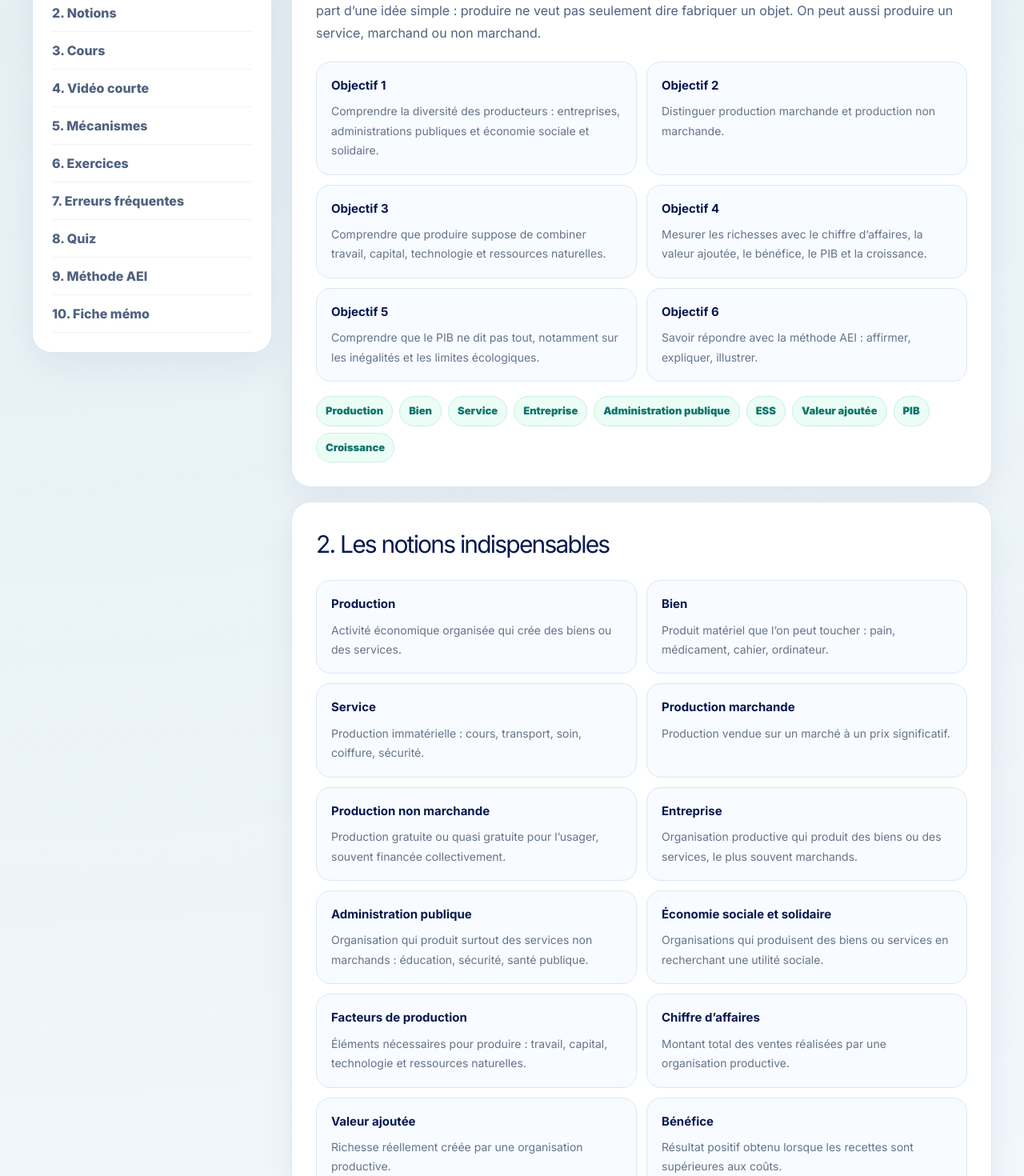
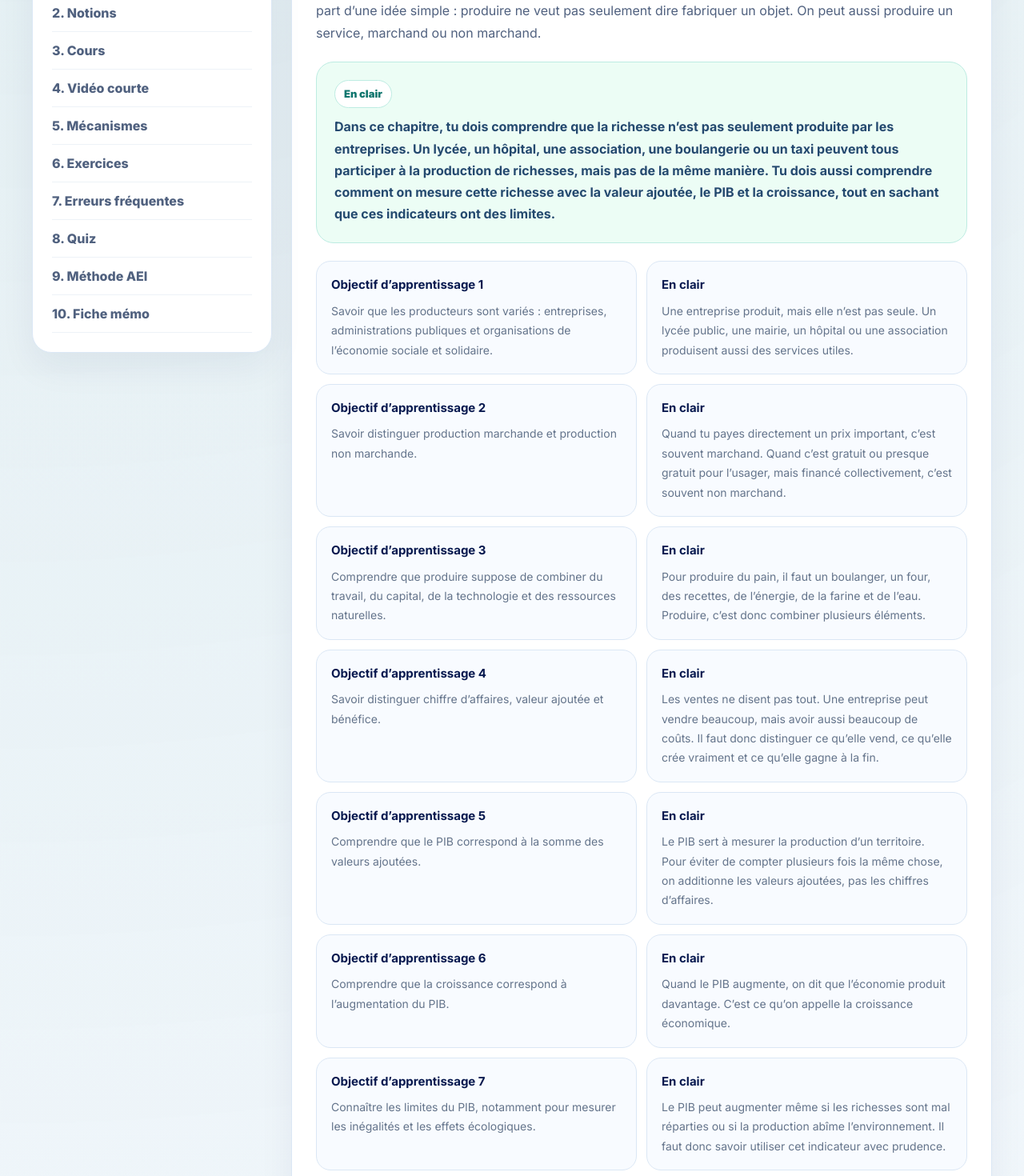
Before and after one commit to menceco-dakasier/capses, a Next.js app: page /seconde/creation-richesses in a window 1280 px wide. Shown: the part 1460-2930 px from the top of the page at 80% size. Built offline with nearby package versions, Linux system fonts and the light colour scheme.

Commit message:
Ajoute objectifs en clair chapitre richesses Seconde

```diff
--- a/src/app/seconde/creation-richesses/page.tsx
+++ b/src/app/seconde/creation-richesses/page.tsx
@@ -1,11 +1,10 @@
 import Link from "next/link";
-import type { CSSProperties } from "react";
 
 const parcours = [
   {
     numero: "01",
     titre: "À savoir",
-    texte: "Les objectifs du chapitre et les attendus essentiels.",
+    texte: "Les objectifs du chapitre et les attendus essentiels expliqués simplement.",
     href: "#savoir",
   },
   {
@@ -107,17 +106,20 @@ const exemples = [
   {
     situation: "Un cours de SES dans un lycée public",
     classement: "Production non marchande de service",
-    justification: "Le service est organisé, légal, financé collectivement et gratuit ou quasi gratuit pour l’usager.",
+    justification:
+      "Le service est organisé, légal, financé collectivement et gratuit ou quasi gratuit pour l’usager.",
   },
   {
     situation: "Un cours de mathématiques donné à son petit frère",
     classement: "Pas une production économique au sens strict",
-    justification: "Il s’agit d’une activité domestique ou familiale, non déclarée et non organisée sur un marché.",
+    justification:
+      "Il s’agit d’une activité domestique ou familiale, non déclarée et non organisée sur un marché.",
   },
   {
     situation: "Du pain vendu dans une boulangerie",
     classement: "Production marchande de bien",
-    justification: "Le pain est un bien matériel vendu sur un marché à un prix significatif.",
+    justification:
+      "Le pain est un bien matériel vendu sur un marché à un prix significatif.",
   },
   {
     situation: "Un transport en taxi",
@@ -127,12 +129,14 @@ const exemples = [
   {
     situation: "Un gâteau réalisé à la maison",
     classement: "Pas une production économique au sens strict",
-    justification: "La production domestique n’est pas comptabilisée comme production économique marchande ou non marchande.",
+    justification:
+      "La production domestique n’est pas comptabilisée comme production économique marchande ou non marchande.",
   },
   {
     situation: "Un dîner au restaurant",
     classement: "Production marchande de service",
-    justification: "Le restaurant vend un service de restauration, même si des biens alimentaires sont utilisés.",
+    justification:
+      "Le restaurant vend un service de restauration, même si des biens alimentaires sont utilisés.",
   },
   {
     situation: "Un médicament vendu en pharmacie",
@@ -142,7 +146,8 @@ const exemples = [
   {
     situation: "Une action des Restos du Cœur",
     classement: "Production de service par l’économie sociale et solidaire",
-    justification: "L’objectif principal est l’utilité sociale, pas la recherche du profit maximal.",
+    justification:
+      "L’objectif principal est l’utilité sociale, pas la recherche du profit maximal.",
   },
 ];
 
@@ -677,6 +682,33 @@ export default function CreationRichessesPage() {
           margin-bottom: 0;
         }
 
+        .clear-box {
+          margin-top: 22px;
+          background: #ecfdf5;
+          border: 1px solid #bdece2;
+          border-radius: 22px;
+          padding: 22px;
+        }
+
+        .clear-label {
+          display: inline-flex;
+          margin-bottom: 10px;
+          background: white;
+          color: #0f766e;
+          border: 1px solid #bdece2;
+          border-radius: 999px;
+          padding: 7px 11px;
+          font-size: 13px;
+          font-weight: 900;
+        }
+
+        .clear-box p {
+          margin: 0;
+          color: #24496f;
+          font-weight: 700;
+          line-height: 1.7;
+        }
+
         .intro-grid,
         .notions-grid,
         .examples-grid,
@@ -991,40 +1023,136 @@ export default function CreationRichessesPage() {
               <h2>1. À savoir pour le chapitre</h2>
 
               <p>
-                La question centrale est : <strong>comment crée-t-on des richesses et comment les mesure-t-on ?</strong>
-                Le chapitre part d’une idée simple : produire ne veut pas seulement dire fabriquer un objet.
-                On peut aussi produire un service, marchand ou non marchand.
+                La question centrale est :{" "}
+                <strong>comment crée-t-on des richesses et comment les mesure-t-on ?</strong>
+                Le chapitre part d’une idée simple : produire ne veut pas seulement dire
+                fabriquer un objet. On peut aussi produire un service, marchand ou non marchand.
               </p>
+
+              <div className="clear-box">
+                <span className="clear-label">En clair</span>
+                <p>
+                  Dans ce chapitre, tu dois comprendre que la richesse n’est pas seulement
+                  produite par les entreprises. Un lycée, un hôpital, une association, une
+                  boulangerie ou un taxi peuvent tous participer à la production de richesses,
+                  mais pas de la même manière. Tu dois aussi comprendre comment on mesure cette
+                  richesse avec la valeur ajoutée, le PIB et la croissance, tout en sachant que
+                  ces indicateurs ont des limites.
+                </p>
+              </div>
 
               <div className="intro-grid">
                 <div className="intro-item">
-                  <strong>Objectif 1</strong>
-                  <span>Comprendre la diversité des producteurs : entreprises, administrations publiques et économie sociale et solidaire.</span>
+                  <strong>Objectif d’apprentissage 1</strong>
+                  <span>
+                    Savoir que les producteurs sont variés : entreprises, administrations publiques
+                    et organisations de l’économie sociale et solidaire.
+                  </span>
                 </div>
 
                 <div className="intro-item">
-                  <strong>Objectif 2</strong>
-                  <span>Distinguer production marchande et production non marchande.</span>
+                  <strong>En clair</strong>
+                  <span>
+                    Une entreprise produit, mais elle n’est pas seule. Un lycée public, une mairie,
+                    un hôpital ou une association produisent aussi des services utiles.
+                  </span>
                 </div>
 
                 <div className="intro-item">
-                  <strong>Objectif 3</strong>
-                  <span>Comprendre que produire suppose de combiner travail, capital, technologie et ressources naturelles.</span>
+                  <strong>Objectif d’apprentissage 2</strong>
+                  <span>
+                    Savoir distinguer production marchande et production non marchande.
+                  </span>
                 </div>
 
                 <div className="intro-item">
-                  <strong>Objectif 4</strong>
-                  <span>Mesurer les richesses avec le chiffre d’affaires, la valeur ajoutée, le bénéfice, le PIB et la croissance.</span>
+                  <strong>En clair</strong>
+                  <span>
+                    Quand tu payes directement un prix important, c’est souvent marchand. Quand
+                    c’est gratuit ou presque gratuit pour l’usager, mais financé collectivement,
+                    c’est souvent non marchand.
+                  </span>
                 </div>
 
                 <div className="intro-item">
-                  <strong>Objectif 5</strong>
-                  <span>Comprendre que le PIB ne dit pas tout, notamment sur les inégalités et les limites écologiques.</span>
+                  <strong>Objectif d’apprentissage 3</strong>
+                  <span>
+                    Comprendre que produire suppose de combiner du travail, du capital, de la
+                    technologie et des ressources naturelles.
+                  </span>
                 </div>
 
                 <div className="intro-item">
-                  <strong>Objectif 6</strong>
-                  <span>Savoir répondre avec la méthode AEI : affirmer, expliquer, illustrer.</span>
+                  <strong>En clair</strong>
+                  <span>
+                    Pour produire du pain, il faut un boulanger, un four, des recettes, de
+                    l’énergie, de la farine et de l’eau. Produire, c’est donc combiner plusieurs
+                    éléments.
+                  </span>
+                </div>
+
+                <div className="intro-item">
+                  <strong>Objectif d’apprentissage 4</strong>
+                  <span>
+                    Savoir distinguer chiffre d’affaires, valeur ajoutée et bénéfice.
+                  </span>
+                </div>
+
+                <div className="intro-item">
+                  <strong>En clair</strong>
+                  <span>
+                    Les ventes ne disent pas tout. Une entreprise peut vendre beaucoup, mais avoir
+                    aussi beaucoup de coûts. Il faut donc distinguer ce qu’elle vend, ce qu’elle
+                    crée vraiment et ce qu’elle gagne à la fin.
+                  </span>
+                </div>
+
+                <div className="intro-item">
+                  <strong>Objectif d’apprentissage 5</strong>
+                  <span>
+                    Comprendre que le PIB correspond à la somme des valeurs ajoutées.
+                  </span>
+                </div>
+
+                <div className="intro-item">
+                  <strong>En clair</strong>
+                  <span>
+                    Le PIB sert à mesurer la production d’un territoire. Pour éviter de compter
+                    plusieurs fois la même chose, on additionne les valeurs ajoutées, pas les
+                    chiffres d’affaires.
+                  </span>
+                </div>
+
+                <div className="intro-item">
+                  <strong>Objectif d’apprentissage 6</strong>
+                  <span>
+                    Comprendre que la croissance correspond à l’augmentation du PIB.
+                  </span>
+                </div>
+
+                <div className="intro-item">
+                  <strong>En clair</strong>
+                  <span>
+                    Quand le PIB augmente, on dit que l’économie produit davantage. C’est ce qu’on
+                    appelle la croissance économique.
+                  </span>
+                </div>
+
+                <div className="intro-item">
+                  <strong>Objectif d’apprentissage 7</strong>
+                  <span>
+                    Connaître les limites du PIB, notamment pour mesurer les inégalités et les
+                    effets écologiques.
+                  </span>
+                </div>
+
+                <div className="intro-item">
+                  <strong>En clair</strong>
+                  <span>
+                    Le PIB peut augmenter même si les richesses sont mal réparties ou si la
+                    production abîme l’environnement. Il faut donc savoir utiliser cet indicateur
+                    avec prudence.
+                  </span>
                 </div>
               </div>
 
@@ -1060,29 +1188,31 @@ export default function CreationRichessesPage() {
               <div className="course-box">
                 <h3>A. Produire, ce n’est pas seulement fabriquer</h3>
                 <p>
-                  Dans le langage courant, on pense souvent que produire signifie fabriquer un objet.
-                  En SES, la notion est plus large. Produire, c’est créer un bien ou un service dans un cadre organisé.
-                  Une boulangerie produit du pain, une pharmacie vend des médicaments, un taxi produit un service
-                  de transport, et un lycée public produit un service d’éducation.
+                  Dans le langage courant, on pense souvent que produire signifie fabriquer un
+                  objet. En SES, la notion est plus large. Produire, c’est créer un bien ou un
+                  service dans un cadre organisé. Une boulangerie produit du pain, une pharmacie
+                  vend des médicaments, un taxi produit un service de transport, et un lycée
+                  public produit un service d’éducation.
                 </p>
               </div>
 
               <div className="course-box">
                 <h3>B. Bien ou service : deux formes de production</h3>
                 <p>
-                  Un bien est matériel : on peut le stocker, le transporter et le toucher.
-                  Un service est immatériel : il est souvent produit et consommé en même temps.
-                  Une coupe de cheveux, un cours, une consultation médicale ou un trajet en bus sont des services.
+                  Un bien est matériel : on peut le stocker, le transporter et le toucher. Un
+                  service est immatériel : il est souvent produit et consommé en même temps. Une
+                  coupe de cheveux, un cours, une consultation médicale ou un trajet en bus sont
+                  des services.
                 </p>
               </div>
 
               <div className="course-box">
                 <h3>C. Production marchande et non marchande</h3>
                 <p>
-                  Une production marchande est vendue sur un marché à un prix significatif.
-                  Une production non marchande est fournie gratuitement ou presque gratuitement à l’usager.
-                  Cela ne veut pas dire qu’elle ne coûte rien : elle peut être financée par les impôts, les cotisations
-                  ou d’autres ressources collectives.
+                  Une production marchande est vendue sur un marché à un prix significatif. Une
+                  production non marchande est fournie gratuitement ou presque gratuitement à
+                  l’usager. Cela ne veut pas dire qu’elle ne coûte rien : elle peut être financée
+                  par les impôts, les cotisations ou d’autres ressources collectives.
                 </p>
               </div>
 
@@ -1090,18 +1220,20 @@ export default function CreationRichessesPage() {
                 <h3>D. Tous les producteurs ne sont pas des entreprises</h3>
                 <p>
                   Les entreprises produisent des biens et services, le plus souvent pour les vendre.
-                  Les administrations publiques produisent surtout des services non marchands, comme l’éducation
-                  ou la sécurité. Les organisations de l’économie sociale et solidaire produisent aussi, mais leur objectif
-                  principal n’est pas toujours le profit maximal : elles peuvent rechercher une utilité sociale.
+                  Les administrations publiques produisent surtout des services non marchands, comme
+                  l’éducation ou la sécurité. Les organisations de l’économie sociale et solidaire
+                  produisent aussi, mais leur objectif principal n’est pas toujours le profit maximal :
+                  elles peuvent rechercher une utilité sociale.
                 </p>
               </div>
 
               <div className="course-box">
                 <h3>E. Produire suppose de combiner plusieurs ressources</h3>
                 <p>
-                  Pour produire, une organisation combine du travail, du capital, de la technologie et des ressources naturelles.
-                  Le travail correspond à l’activité humaine. Le capital correspond aux machines, bâtiments, outils ou logiciels.
-                  La technologie désigne les connaissances et procédés utilisés. Les ressources naturelles sont les matières ou
+                  Pour produire, une organisation combine du travail, du capital, de la technologie
+                  et des ressources naturelles. Le travail correspond à l’activité humaine. Le capital
+                  correspond aux machines, bâtiments, outils ou logiciels. La technologie désigne les
+                  connaissances et procédés utilisés. Les ressources naturelles sont les matières ou
                   éléments issus de la nature.
                 </p>
               </div>
@@ -1109,9 +1241,10 @@ export default function CreationRichessesPage() {
               <div className="course-box">
                 <h3>F. Mesurer la richesse créée</h3>
                 <p>
-                  Le chiffre d’affaires indique le montant total des ventes. Mais il ne mesure pas directement la richesse créée,
-                  car une entreprise doit acheter des matières premières, de l’énergie ou des services à d’autres entreprises.
-                  Pour mesurer la richesse réellement créée, on utilise la valeur ajoutée.
+                  Le chiffre d’affaires indique le montant total des ventes. Mais il ne mesure pas
+                  directement la richesse créée, car une entreprise doit acheter des matières premières,
+                  de l’énergie ou des services à d’autres entreprises. Pour mesurer la richesse réellement
+                  créée, on utilise la valeur ajoutée.
                 </p>
 
                 <div className="formula">
@@ -1126,19 +1259,21 @@ export default function CreationRichessesPage() {
               <div className="course-box">
                 <h3>G. Du PIB à la croissance</h3>
                 <p>
-                  Le PIB correspond à la somme des valeurs ajoutées produites sur un territoire pendant une période donnée.
-                  Lorsque le PIB augmente, on parle de croissance économique. La croissance mesure donc une augmentation
-                  de la production, mais elle ne signifie pas automatiquement que tous les habitants s’enrichissent.
+                  Le PIB correspond à la somme des valeurs ajoutées produites sur un territoire pendant
+                  une période donnée. Lorsque le PIB augmente, on parle de croissance économique. La
+                  croissance mesure donc une augmentation de la production, mais elle ne signifie pas
+                  automatiquement que tous les habitants s’enrichissent.
                 </p>
               </div>
 
               <div className="course-box">
                 <h3>H. Les limites du PIB</h3>
                 <p>
-                  Le PIB est un indicateur très utilisé, mais il ne dit pas tout. Il ne montre pas directement la répartition
-                  des revenus : un pays peut produire davantage sans que tout le monde en profite de la même manière.
-                  Il ne mesure pas non plus correctement les effets écologiques de la production, comme la pollution,
-                  l’épuisement des ressources ou la dégradation des milieux naturels.
+                  Le PIB est un indicateur très utilisé, mais il ne dit pas tout. Il ne montre pas
+                  directement la répartition des revenus : un pays peut produire davantage sans que tout
+                  le monde en profite de la même manière. Il ne mesure pas non plus correctement les effets
+                  écologiques de la production, comme la pollution, l’épuisement des ressources ou la
+                  dégradation des milieux naturels.
                 </p>
               </div>
             </section>
@@ -1153,9 +1288,10 @@ export default function CreationRichessesPage() {
                   une évaluation ou une révision rapide.
                 </p>
                 <p>
-                  Fil conducteur possible : partir d’un sandwich acheté à la cafétéria.
-                  Qui le produit ? Quels biens et services sont mobilisés ? Quelle différence entre chiffre d’affaires,
-                  valeur ajoutée et bénéfice ? Comment cette production contribue-t-elle au PIB ? Quelles sont ses limites écologiques ?
+                  Fil conducteur possible : partir d’un sandwich acheté à la cafétéria. Qui le produit ?
+                  Quels biens et services sont mobilisés ? Quelle différence entre chiffre d’affaires,
+                  valeur ajoutée et bénéfice ? Comment cette production contribue-t-elle au PIB ? Quelles
+                  sont ses limites écologiques ?
                 </p>
               </div>
             </section>
@@ -1192,10 +1328,10 @@ export default function CreationRichessesPage() {
               <h2>6. Exercices / entraînements</h2>
 
               <p>
-                Pour chaque situation, il faut identifier s’il s’agit d’une production marchande de bien,
-                d’une production marchande de service, d’une production non marchande de service,
-                d’une production relevant de l’économie sociale et solidaire, ou si ce n’est pas une production économique
-                au sens strict.
+                Pour chaque situation, il faut identifier s’il s’agit d’une production marchande de
+                bien, d’une production marchande de service, d’une production non marchande de service,
+                d’une production relevant de l’économie sociale et solidaire, ou si ce n’est pas une
+                production économique au sens strict.
               </p>
 
               <div className="examples-grid">
@@ -1237,7 +1373,9 @@ export default function CreationRichessesPage() {
               <div className="quiz-grid">
                 {quiz.map((item, index) => (
                   <div key={item.question} className="quiz-card">
-                    <strong>{index + 1}. {item.question}</strong>
+                    <strong>
+                      {index + 1}. {item.question}
+                    </strong>
                     <span>{item.reponse}</span>
                   </div>
                 ))}
@@ -1259,13 +1397,15 @@ export default function CreationRichessesPage() {
                 <h3>Réponse AEI</h3>
                 <ul>
                   <li>
-                    <strong>Affirmer :</strong> un service gratuit pour l’usager peut être une production économique.
+                    <strong>Affirmer :</strong> un service gratuit pour l’usager peut être une production
+                    économique.
                   </li>
                   <li>
                     <strong>Expliquer :</strong> il peut être organisé, légal, déclaré et financé collectivement.
                   </li>
                   <li>
-                    <strong>Illustrer :</strong> un cours dans un lycée public est un service non marchand financé par la collectivité.
+                    <strong>Illustrer :</strong> un cours dans un lycée public est un service non marchand
+                    financé par la collectivité.
                   </li>
                 </ul>
               </div>
```
